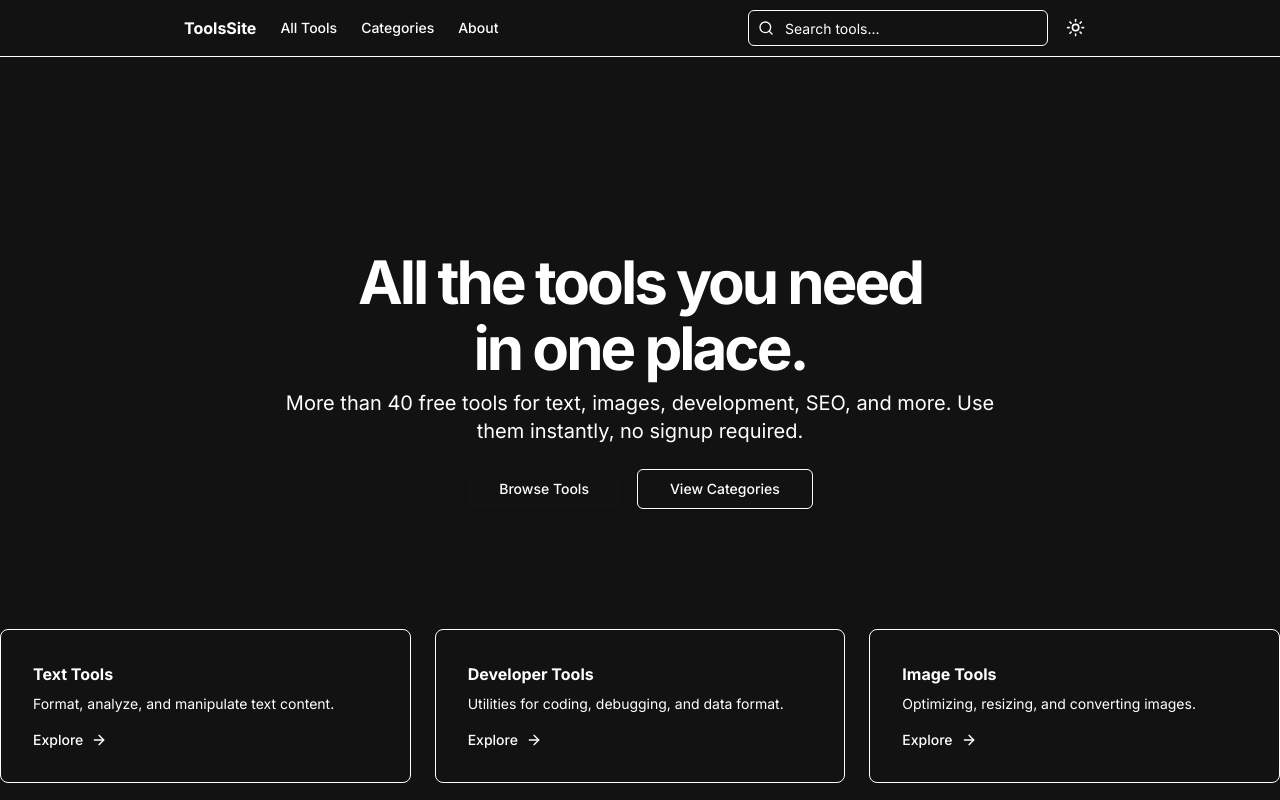
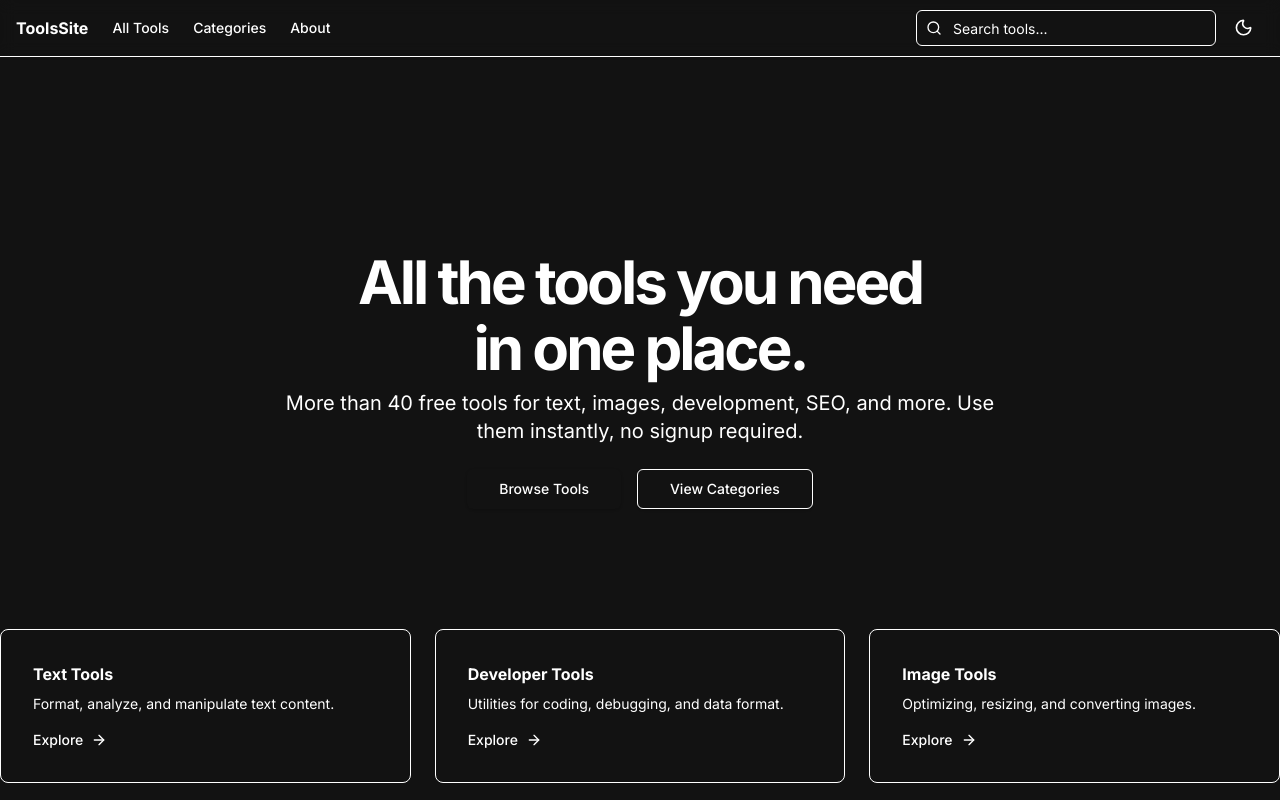
Before and after one commit to RamAvtar75Way/ToolSite, a Next.js app: page / in a window 1280 px wide. Both pictures are taken after a click on the button "Toggle theme". Shown: the top 800 px of the page. Built offline with nearby package versions, Linux system fonts and the light colour scheme.

Commit message:
ui improvements

```diff
--- a/src/components/common/Footer.tsx
+++ b/src/components/common/Footer.tsx
@@ -3,7 +3,7 @@ import Link from "next/link";
 export function Footer() {
     return (
         <footer className="border-t py-6 md:py-0">
-            <div className="container flex flex-col items-center justify-between gap-4 md:h-24 md:flex-row px-46 mx-auto">
+            <div className="container flex flex-col items-center justify-between gap-4 md:h-24 md:flex-row px-4 mx-auto">
                 <div className="flex flex-col items-center gap-4 px-8 md:flex-row md:gap-2 md:px-0">
                     <p className="text-center text-sm leading-loose text-muted-foreground md:text-left">
                         Built by{" "}
--- a/src/components/common/Header.tsx
+++ b/src/components/common/Header.tsx
@@ -41,7 +41,7 @@ function SearchBar() {
 
 export function Header() {
     return (
-        <header className="sticky top-0 z-50 w-full border-b bg-background/95 backdrop-blur supports-[backdrop-filter]:bg-background/60 px-46">
+        <header className="sticky top-0 z-50 w-full border-b bg-background/95 backdrop-blur supports-[backdrop-filter]:bg-background/60 px-4">
             <div className="container flex h-14 items-center mx-auto">
                 <div className="mr-4 hidden md:flex">
                     <Link href="/" className="mr-6 flex items-center space-x-2">
--- a/src/components/mode-toggle.tsx
+++ b/src/components/mode-toggle.tsx
@@ -12,12 +12,29 @@ import { Button } from "@/components/ui"
 // Let's implement a simple cycle button first.
 
 export function ModeToggle() {
-    const { theme, setTheme } = useTheme()
+    const { setTheme, theme } = useTheme()
+    const [mounted, setMounted] = React.useState(false)
+
+    React.useEffect(() => {
+        setMounted(true)
+    }, [])
+
+    if (!mounted) {
+        return (
+            <Button variant="ghost" size="icon" disabled>
+                <Sun className="h-[1.2rem] w-[1.2rem]" />
+                <span className="sr-only">Toggle theme</span>
+            </Button>
+        )
+    }
 
     return (
         <Button variant="ghost" size="icon" onClick={() => setTheme(theme === "dark" ? "light" : "dark")}>
-            <Sun className="h-[1.2rem] w-[1.2rem] rotate-0 scale-100 transition-all dark:-rotate-90 dark:scale-0" />
-            <Moon className="absolute h-[1.2rem] w-[1.2rem] rotate-90 scale-0 transition-all dark:rotate-0 dark:scale-100" />
+            {theme === "dark" ? (
+                <Moon className="h-[1.2rem] w-[1.2rem]" />
+            ) : (
+                <Sun className="h-[1.2rem] w-[1.2rem]" />
+            )}
             <span className="sr-only">Toggle theme</span>
         </Button>
     )
```
